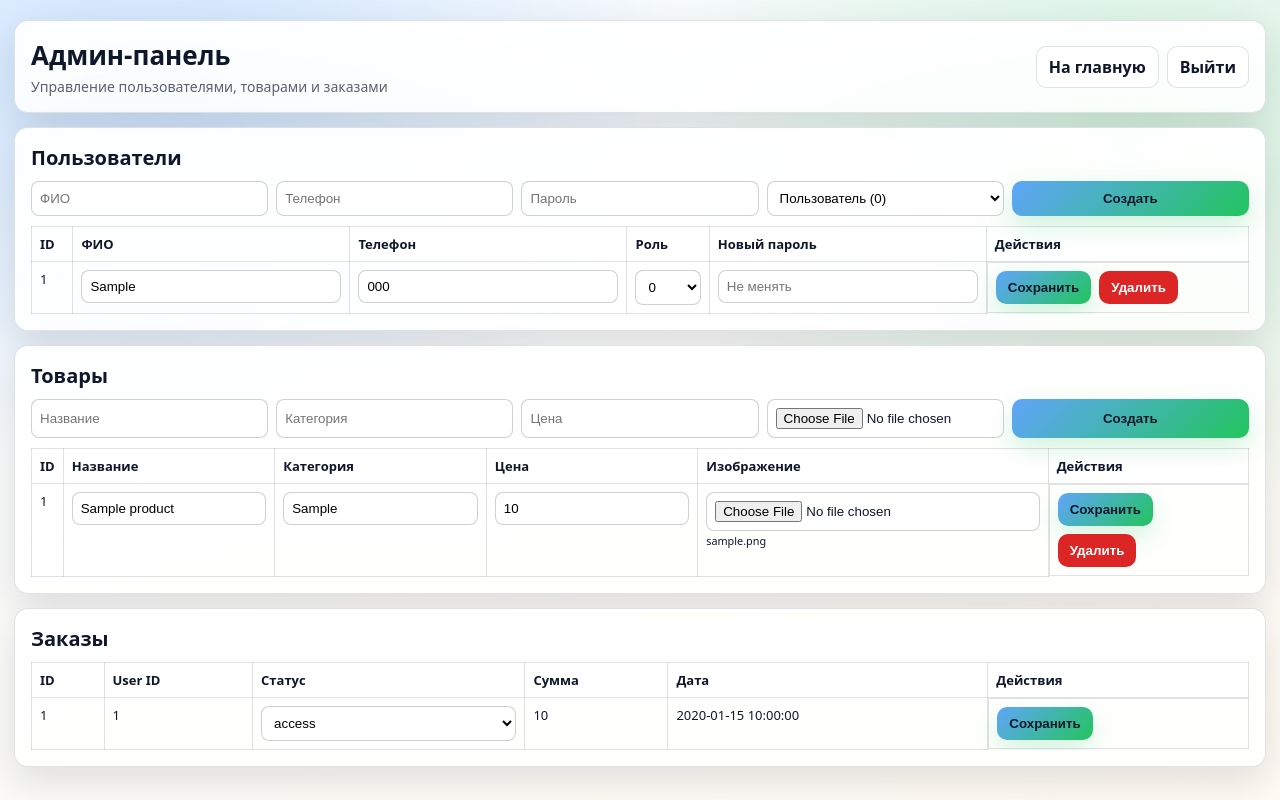
After one commit to ArinaKil/Kursach, a PHP site: page /pages/admin.php in a window 1280 px wide. The commit adds this page. Run offline with PHP 8.4, Linux system fonts and the light colour scheme; the visitor is signed in with stand-in values (Sample User, id 1); tables that the repository leaves empty or names only in its code hold one stand-in row (values such as "Sample post").

Commit message:
админ-панель. Килунина

```diff
--- /dev/null
+++ b/pages/admin.php
@@ -0,0 +1,508 @@
+<?php
+    require_once __DIR__ . '/../settings/connect_database.php';
+
+    if (session_status() === PHP_SESSION_NONE) {
+        session_start();
+    }
+
+    $isAdmin = isset($_SESSION['role']) && (int)$_SESSION['role'] === 1;
+    if (!$isAdmin) {
+        header('Location: index.php');
+        exit();
+    }
+
+    $message = '';
+    $messageType = 'ok';
+
+    function uploadProductImage(array $file): string
+    {
+        if (($file['error'] ?? UPLOAD_ERR_NO_FILE) !== UPLOAD_ERR_OK) {
+            throw new Exception('Ошибка загрузки изображения');
+        }
+
+        $originalName = (string)($file['name'] ?? '');
+        $tmpName = (string)($file['tmp_name'] ?? '');
+        $extension = strtolower(pathinfo($originalName, PATHINFO_EXTENSION));
+        $allowedExtensions = ['jpg', 'jpeg', 'png', 'webp', 'gif'];
+
+        if (!in_array($extension, $allowedExtensions, true)) {
+            throw new Exception('Допустимые форматы изображения: jpg, jpeg, png, webp, gif');
+        }
+
+        $uploadDir = __DIR__ . '/../uploads/products';
+        if (!is_dir($uploadDir) && !mkdir($uploadDir, 0777, true) && !is_dir($uploadDir)) {
+            throw new Exception('Не удалось создать папку для изображений');
+        }
+
+        $fileName = uniqid('product_', true) . '.' . $extension;
+        $targetFile = $uploadDir . '/' . $fileName;
+
+        if (!move_uploaded_file($tmpName, $targetFile)) {
+            throw new Exception('Не удалось сохранить изображение');
+        }
+
+        return '../uploads/products/' . $fileName;
+    }
+
+    if ($_SERVER['REQUEST_METHOD'] === 'POST') {
+        $entity = $_POST['entity'] ?? '';
+        $action = $_POST['action'] ?? '';
+
+        try {
+            if ($entity === 'user') {
+                if ($action === 'create') {
+                    $fio = trim($_POST['fio'] ?? '');
+                    $phone = trim($_POST['phone'] ?? '');
+                    $password = (string)($_POST['password'] ?? '');
+                    $role = (int)($_POST['role'] ?? 0);
+
+                    if ($fio === '' || $phone === '' || $password === '') {
+                        throw new Exception('Для создания пользователя заполните все поля');
+                    }
+
+                    $passwordHash = password_hash($password, PASSWORD_DEFAULT);
+                    $sql = "INSERT INTO `users`(`fio`, `phone`, `password_hash`, `role`) VALUES (?, ?, ?, ?)";
+                    $query = $mysqli_connection->prepare($sql);
+                    if (!$query) {
+                        throw new Exception('Ошибка подготовки запроса создания пользователя');
+                    }
+                    $query->bind_param('sssi', $fio, $phone, $passwordHash, $role);
+                    $query->execute();
+
+                    $message = 'Пользователь создан';
+                } elseif ($action === 'update') {
+                    $id = (int)($_POST['id'] ?? 0);
+                    $fio = trim($_POST['fio'] ?? '');
+                    $phone = trim($_POST['phone'] ?? '');
+                    $role = (int)($_POST['role'] ?? 0);
+                    $newPassword = (string)($_POST['password'] ?? '');
+
+                    if ($id <= 0 || $fio === '' || $phone === '') {
+                        throw new Exception('Некорректные данные пользователя для обновления');
+                    }
+
+                    if ($newPassword !== '') {
+                        $passwordHash = password_hash($newPassword, PASSWORD_DEFAULT);
+                        $sql = "UPDATE `users` SET `fio` = ?, `phone` = ?, `password_hash` = ?, `role` = ? WHERE `id` = ?";
+                        $query = $mysqli_connection->prepare($sql);
+                        if (!$query) {
+                            throw new Exception('Ошибка подготовки запроса обновления пользователя');
+                        }
+                        $query->bind_param('sssii', $fio, $phone, $passwordHash, $role, $id);
+                    } else {
+                        $sql = "UPDATE `users` SET `fio` = ?, `phone` = ?, `role` = ? WHERE `id` = ?";
+                        $query = $mysqli_connection->prepare($sql);
+                        if (!$query) {
+                            throw new Exception('Ошибка подготовки запроса обновления пользователя');
+                        }
+                        $query->bind_param('ssii', $fio, $phone, $role, $id);
+                    }
+
+                    $query->execute();
+                    $message = 'Пользователь обновлен';
+                } elseif ($action === 'delete') {
+                    $id = (int)($_POST['id'] ?? 0);
+                    if ($id <= 0) {
+                        throw new Exception('Некорректный id пользователя');
+                    }
+
+                    if (isset($_SESSION['user_id']) && (int)$_SESSION['user_id'] === $id) {
+                        throw new Exception('Нельзя удалить текущего авторизованного администратора');
+                    }
+
+                    $sql = "DELETE FROM `users` WHERE `id` = ?";
+                    $query = $mysqli_connection->prepare($sql);
+                    if (!$query) {
+                        throw new Exception('Ошибка подготовки запроса удаления пользователя');
+                    }
+                    $query->bind_param('i', $id);
+                    $query->execute();
+                    $message = 'Пользователь удален';
+                }
+            } elseif ($entity === 'product') {
+                if ($action === 'create') {
+                    $name = trim($_POST['name'] ?? '');
+                    $category = trim($_POST['category'] ?? '');
+                    $price = (float)($_POST['price'] ?? 0);
+                    $imageFile = $_FILES['imageFile'] ?? null;
+
+                    if ($name === '' || $category === '') {
+                        throw new Exception('Название и категория товара обязательны');
+                    }
+
+                    if (!$imageFile || ($imageFile['error'] ?? UPLOAD_ERR_NO_FILE) === UPLOAD_ERR_NO_FILE) {
+                        throw new Exception('Выберите изображение товара');
+                    }
+
+                    $imagePath = uploadProductImage($imageFile);
+
+                    $sql = "INSERT INTO `products`(`name`, `category`, `price`, `imagePath`) VALUES (?, ?, ?, ?)";
+                    $query = $mysqli_connection->prepare($sql);
+                    if (!$query) {
+                        throw new Exception('Ошибка подготовки запроса создания товара');
+                    }
+                    $query->bind_param('ssds', $name, $category, $price, $imagePath);
+                    $query->execute();
+                    $message = 'Товар создан';
+                } elseif ($action === 'update') {
+                    $id = (int)($_POST['id'] ?? 0);
+                    $name = trim($_POST['name'] ?? '');
+                    $category = trim($_POST['category'] ?? '');
+                    $price = (float)($_POST['price'] ?? 0);
+                    $imagePath = trim($_POST['existingImagePath'] ?? '');
+                    $imageFile = $_FILES['imageFile'] ?? null;
+
+                    if ($id <= 0 || $name === '' || $category === '') {
+                        throw new Exception('Некорректные данные товара для обновления');
+                    }
+
+                    if ($imageFile && ($imageFile['error'] ?? UPLOAD_ERR_NO_FILE) !== UPLOAD_ERR_NO_FILE) {
+                        $imagePath = uploadProductImage($imageFile);
+                    }
+
+                    $sql = "UPDATE `products` SET `name` = ?, `category` = ?, `price` = ?, `imagePath` = ? WHERE `id` = ?";
+                    $query = $mysqli_connection->prepare($sql);
+                    if (!$query) {
+                        throw new Exception('Ошибка подготовки запроса обновления товара');
+                    }
+                    $query->bind_param('ssdsi', $name, $category, $price, $imagePath, $id);
+                    $query->execute();
+                    $message = 'Товар обновлен';
+                } elseif ($action === 'delete') {
+                    $id = (int)($_POST['id'] ?? 0);
+                    if ($id <= 0) {
+                        throw new Exception('Некорректный id товара');
+                    }
+
+                    $sql = "DELETE FROM `products` WHERE `id` = ?";
+                    $query = $mysqli_connection->prepare($sql);
+                    if (!$query) {
+                        throw new Exception('Ошибка подготовки запроса удаления товара');
+                    }
+                    $query->bind_param('i', $id);
+                    $query->execute();
+                    $message = 'Товар удален';
+                }
+            } elseif ($entity === 'order') {
+                if ($action === 'update') {
+                    $id = (int)($_POST['id'] ?? 0);
+                    $status = trim($_POST['status'] ?? 'access');
+
+                    $allowedStatuses = ['access', 'in_delivery', 'ready'];
+                    if ($id <= 0) {
+                        throw new Exception('Некорректный id заказа');
+                    }
+                    if (!in_array($status, $allowedStatuses, true)) {
+                        throw new Exception('Некорректный статус заказа');
+                    }
+
+                    $sql = "UPDATE `orders` SET `status` = ? WHERE `id` = ?";
+                    $query = $mysqli_connection->prepare($sql);
+                    if (!$query) {
+                        throw new Exception('Ошибка подготовки запроса обновления статуса заказа');
+                    }
+
+                    $query->bind_param('si', $status, $id);
+                    $query->execute();
+                    $message = 'Статус заказа обновлен';
+                } else {
+                    throw new Exception('В админ-панели доступно только обновление статуса заказа');
+                }
+            }
+        } catch (Throwable $e) {
+            $messageType = 'error';
+            $message = $e->getMessage();
+        }
+    }
+
+    $users = [];
+    $products = [];
+    $orders = [];
+
+    $usersResult = $mysqli_connection->query("SELECT `id`, `fio`, `phone`, `role` FROM `users` ORDER BY `id` DESC");
+    if ($usersResult) {
+        while ($row = $usersResult->fetch_assoc()) {
+            $users[] = $row;
+        }
+    }
+
+    $productsResult = $mysqli_connection->query("SELECT `id`, `name`, `category`, `price`, `imagePath` FROM `products` ORDER BY `id` DESC");
+    if ($productsResult) {
+        while ($row = $productsResult->fetch_assoc()) {
+            $products[] = $row;
+        }
+    }
+
+    $ordersResult = $mysqli_connection->query("SELECT `id`, `user_id`, `status`, `total_price`, `order_date` FROM `orders` ORDER BY `id` DESC");
+    if ($ordersResult) {
+        while ($row = $ordersResult->fetch_assoc()) {
+            $orders[] = $row;
+        }
+    }
+?>
+<!DOCTYPE html>
+<html lang="ru">
+<head>
+    <meta charset="UTF-8">
+    <meta name="viewport" content="width=device-width, initial-scale=1.0">
+    <title>Админ-панель</title>
+    <style>
+        :root{
+            --bg1:#f6fbff;
+            --bg2:#fffaf2;
+            --stroke:rgba(15, 23, 42, .12);
+            --text:#0f172a;
+            --muted:rgba(15, 23, 42, .68);
+            --accent:#22c55e;
+            --accent2:#60a5fa;
+            --danger:#dc2626;
+            --shadow:0 14px 36px rgba(15, 23, 42, .12);
+            --radius:14px;
+        }
+        *{box-sizing:border-box}
+        body{
+            margin:0;
+            font-family:system-ui, -apple-system, Segoe UI, Roboto, Arial, "Noto Sans", "Helvetica Neue", sans-serif;
+            color:var(--text);
+            background:
+                radial-gradient(900px 650px at 12% 10%, rgba(96,165,250,.28), transparent 60%),
+                radial-gradient(820px 620px at 88% 18%, rgba(34,197,94,.18), transparent 60%),
+                linear-gradient(160deg, var(--bg1), var(--bg2));
+            min-height:100vh;
+            padding:20px 14px 28px;
+        }
+        .container{width:min(1280px,100%);margin:0 auto}
+        .header,.section{
+            border:1px solid var(--stroke);
+            border-radius:var(--radius);
+            background:linear-gradient(180deg, rgba(255,255,255,.95), rgba(255,255,255,.86));
+            box-shadow:var(--shadow);
+            padding:16px;
+        }
+        .header{display:flex;justify-content:space-between;align-items:center;gap:10px;flex-wrap:wrap}
+        h1{margin:0;font-size:26px}
+        .muted{margin:4px 0 0;color:var(--muted);font-size:14px}
+        .actions{display:flex;gap:8px;flex-wrap:wrap}
+        .btn{
+            appearance:none;
+            border:1px solid var(--stroke);
+            border-radius:10px;
+            background:#fff;
+            color:var(--text);
+            text-decoration:none;
+            padding:9px 12px;
+            font-weight:700;
+            cursor:pointer;
+        }
+        .btn-primary{
+            border:none;
+            background:linear-gradient(135deg, var(--accent2), var(--accent));
+            box-shadow:0 10px 24px rgba(34,197,94,.2);
+        }
+        .btn-danger{
+            border:none;
+            background:var(--danger);
+            color:#fff;
+        }
+        .grid{
+            display:grid;
+            grid-template-columns:1fr;
+            gap:14px;
+            margin-top:14px;
+        }
+        .section h2{margin:0 0 10px;font-size:20px}
+        .table-wrap{overflow:auto}
+        table{width:100%;border-collapse:collapse;font-size:13px}
+        th,td{border:1px solid var(--stroke);padding:8px;vertical-align:top}
+        th{background:rgba(255,255,255,.85);text-align:left}
+        input,select{
+            width:100%;
+            padding:8px;
+            border-radius:8px;
+            border:1px solid rgba(15,23,42,.2);
+            background:#fff;
+        }
+        .form-row{
+            display:grid;
+            grid-template-columns:repeat(auto-fit,minmax(170px,1fr));
+            gap:8px;
+            margin-bottom:10px;
+        }
+        .notice{
+            margin-top:12px;
+            padding:10px 12px;
+            border-radius:10px;
+            font-size:14px;
+        }
+        .notice-ok{
+            border:1px solid rgba(22,163,74,.28);
+            background:rgba(22,163,74,.08);
+            color:#166534;
+        }
+        .notice-error{
+            border:1px solid rgba(220,38,38,.28);
+            background:rgba(220,38,38,.08);
+            color:#991b1b;
+        }
+    </style>
+</head>
+<body>
+    <main class="container">
+        <section class="header">
+            <div>
+                <h1>Админ-панель</h1>
+                <p class="muted">Управление пользователями, товарами и заказами</p>
+            </div>
+            <div class="actions">
+                <a class="btn" href="index.php">На главную</a>
+                <a class="btn" href="logout.php">Выйти</a>
+            </div>
+        </section>
+
+        <?php if ($message !== ''): ?>
+            <div class="notice <?= $messageType === 'error' ? 'notice-error' : 'notice-ok' ?>">
+                <?= htmlspecialchars($message) ?>
+            </div>
+        <?php endif; ?>
+
+        <div class="grid">
+            <section class="section">
+                <h2>Пользователи</h2>
+                <form method="POST" class="form-row">
+                    <input type="hidden" name="entity" value="user">
+                    <input type="hidden" name="action" value="create">
+                    <input name="fio" type="text" placeholder="ФИО" required>
+                    <input name="phone" type="text" placeholder="Телефон" required>
+                    <input name="password" type="password" placeholder="Пароль" required>
+                    <select name="role">
+                        <option value="0">Пользователь (0)</option>
+                        <option value="1">Админ (1)</option>
+                    </select>
+                    <button type="submit" class="btn btn-primary">Создать</button>
+                </form>
+                <div class="table-wrap">
+                    <table>
+                        <thead>
+                            <tr>
+                                <th>ID</th><th>ФИО</th><th>Телефон</th><th>Роль</th><th>Новый пароль</th><th>Действия</th>
+                            </tr>
+                        </thead>
+                        <tbody>
+                            <?php foreach ($users as $user): ?>
+                                <tr>
+                                    <form method="POST">
+                                        <td>
+                                            <?= (int)$user['id'] ?>
+                                            <input type="hidden" name="entity" value="user">
+                                            <input type="hidden" name="id" value="<?= (int)$user['id'] ?>">
+                                        </td>
+                                        <td><input type="text" name="fio" value="<?= htmlspecialchars($user['fio']) ?>" required></td>
+                                        <td><input type="text" name="phone" value="<?= htmlspecialchars($user['phone']) ?>" required></td>
+                                        <td>
+                                            <select name="role">
+                                                <option value="0" <?= (int)$user['role'] === 0 ? 'selected' : '' ?>>0</option>
+                                                <option value="1" <?= (int)$user['role'] === 1 ? 'selected' : '' ?>>1</option>
+                                            </select>
+                                        </td>
+                                        <td><input type="password" name="password" placeholder="Не менять"></td>
+                                        <td class="actions">
+                                            <button class="btn btn-primary" type="submit" name="action" value="update">Сохранить</button>
+                                            <button class="btn btn-danger" type="submit" name="action" value="delete" onclick="return confirm('Удалить пользователя?')">Удалить</button>
+                                        </td>
+                                    </form>
+                                </tr>
+                            <?php endforeach; ?>
+                        </tbody>
+                    </table>
+                </div>
+            </section>
+
+            <section class="section">
+                <h2>Товары</h2>
+                <form method="POST" class="form-row" enctype="multipart/form-data">
+                    <input type="hidden" name="entity" value="product">
+                    <input type="hidden" name="action" value="create">
+                    <input name="name" type="text" placeholder="Название" required>
+                    <input name="category" type="text" placeholder="Категория" required>
+                    <input name="price" type="number" step="0.01" min="0" placeholder="Цена">
+                    <input name="imageFile" type="file" accept=".jpg,.jpeg,.png,.webp,.gif" required>
+                    <button type="submit" class="btn btn-primary">Создать</button>
+                </form>
+                <div class="table-wrap">
+                    <table>
+                        <thead>
+                            <tr>
+                                <th>ID</th><th>Название</th><th>Категория</th><th>Цена</th><th>Изображение</th><th>Действия</th>
+                            </tr>
+                        </thead>
+                        <tbody>
+                            <?php foreach ($products as $product): ?>
+                                <tr>
+                                    <form method="POST" enctype="multipart/form-data">
+                                        <td>
+                                            <?= (int)$product['id'] ?>
+                                            <input type="hidden" name="entity" value="product">
+                                            <input type="hidden" name="id" value="<?= (int)$product['id'] ?>">
+                                        </td>
+                                        <td><input type="text" name="name" value="<?= htmlspecialchars($product['name']) ?>" required></td>
+                                        <td><input type="text" name="category" value="<?= htmlspecialchars($product['category']) ?>" required></td>
+                                        <td><input type="number" step="0.01" min="0" name="price" value="<?= htmlspecialchars((string)$product['price']) ?>"></td>
+                                        <td>
+                                            <input type="hidden" name="existingImagePath" value="<?= htmlspecialchars($product['imagePath'] ?? '') ?>">
+                                            <input type="file" name="imageFile" accept=".jpg,.jpeg,.png,.webp,.gif">
+                                            <small><?= htmlspecialchars($product['imagePath'] ?? 'Нет изображения') ?></small>
+                                        </td>
+                                        <td class="actions">
+                                            <button class="btn btn-primary" type="submit" name="action" value="update">Сохранить</button>
+                                            <button class="btn btn-danger" type="submit" name="action" value="delete" onclick="return confirm('Удалить товар?')">Удалить</button>
+                                        </td>
+                                    </form>
+                                </tr>
+                            <?php endforeach; ?>
+                        </tbody>
+                    </table>
+                </div>
+            </section>
+
+            <section class="section">
+                <h2>Заказы</h2>
+                <div class="table-wrap">
+                    <table>
+                        <thead>
+                            <tr>
+                                <th>ID</th><th>User ID</th><th>Статус</th><th>Сумма</th><th>Дата</th><th>Действия</th>
+                            </tr>
+                        </thead>
+                        <tbody>
+                            <?php foreach ($orders as $order): ?>
+                                <tr>
+                                    <form method="POST">
+                                        <td>
+                                            <?= (int)$order['id'] ?>
+                                            <input type="hidden" name="entity" value="order">
+                                            <input type="hidden" name="id" value="<?= (int)$order['id'] ?>">
+                                        </td>
+                                        <td><?= (int)$order['user_id'] ?></td>
+                                        <td>
+                                            <select name="status">
+                                                <option value="access" <?= ($order['status'] ?? '') === 'access' ? 'selected' : '' ?>>access</option>
+                                                <option value="in_delivery" <?= ($order['status'] ?? '') === 'in_delivery' ? 'selected' : '' ?>>in_delivery</option>
+                                                <option value="ready" <?= ($order['status'] ?? '') === 'ready' ? 'selected' : '' ?>>ready</option>
+                                            </select>
+                                        </td>
+                                        <td><?= htmlspecialchars((string)$order['total_price']) ?></td>
+                                        <td><?= htmlspecialchars((string)$order['order_date']) ?></td>
+                                        <td class="actions">
+                                            <button class="btn btn-primary" type="submit" name="action" value="update">Сохранить</button>
+                                        </td>
+                                    </form>
+                                </tr>
+                            <?php endforeach; ?>
+                        </tbody>
+                    </table>
+                </div>
+            </section>
+        </div>
+    </main>
+</body>
+</html>
--- a/pages/index.php
+++ b/pages/index.php
@@ -209,6 +209,9 @@
 
             <div class="actions">
                 <?php if ($isAuthorized): ?>
+                    <?php if (isset($_SESSION['role']) && (int)$_SESSION['role'] === 1): ?>
+                        <a class="btn btn-light" href="admin.php">Админ-панель</a>
+                    <?php endif; ?>
                     <a class="btn btn-light" href="logout.php">Выйти</a>
                 <?php else: ?>
                     <a class="btn btn-light" href="login.php">Войти</a>
```
Also changed, not shown: uploads/products/product_69df9452e54a75.23127431.png (added).
